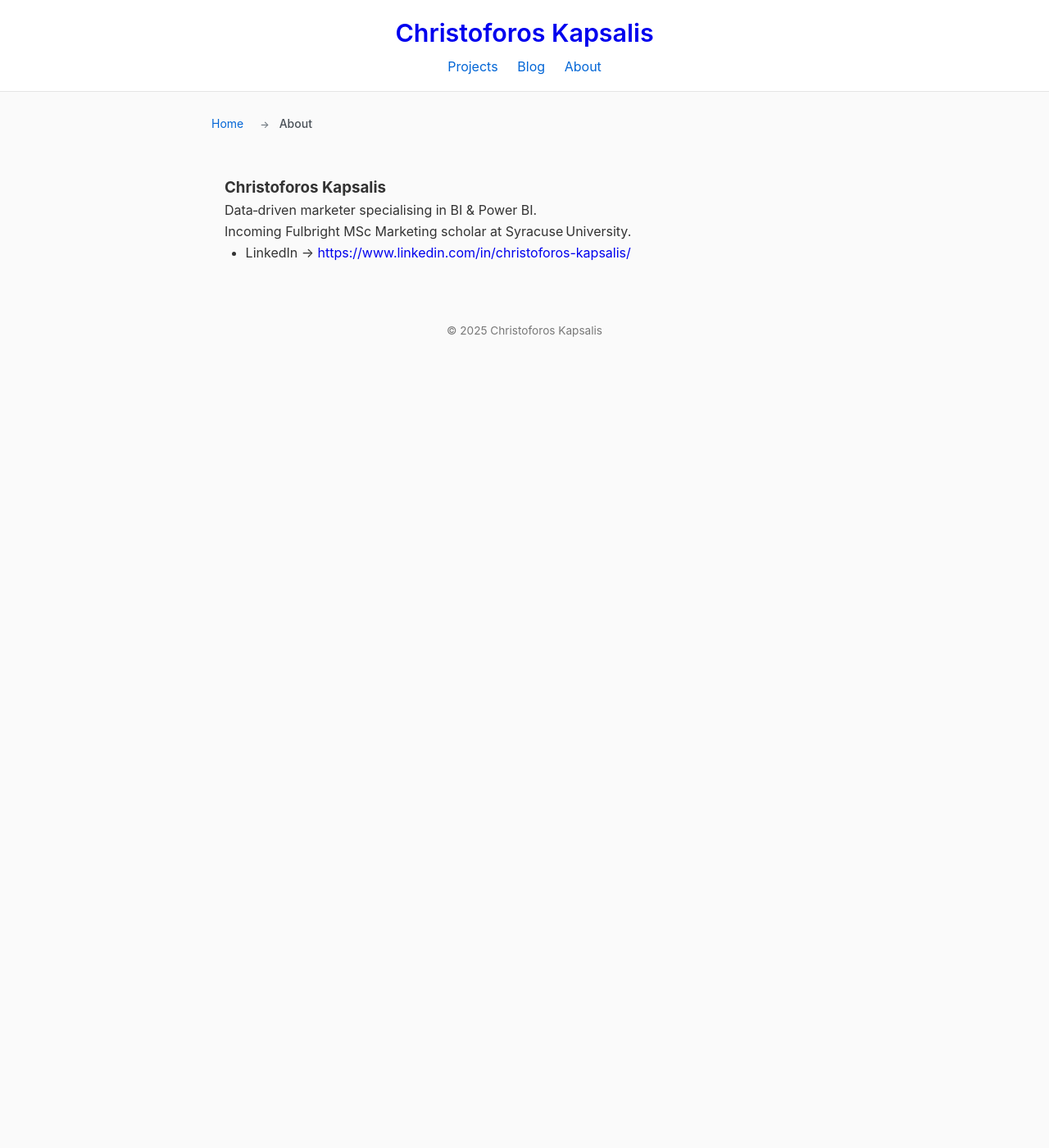
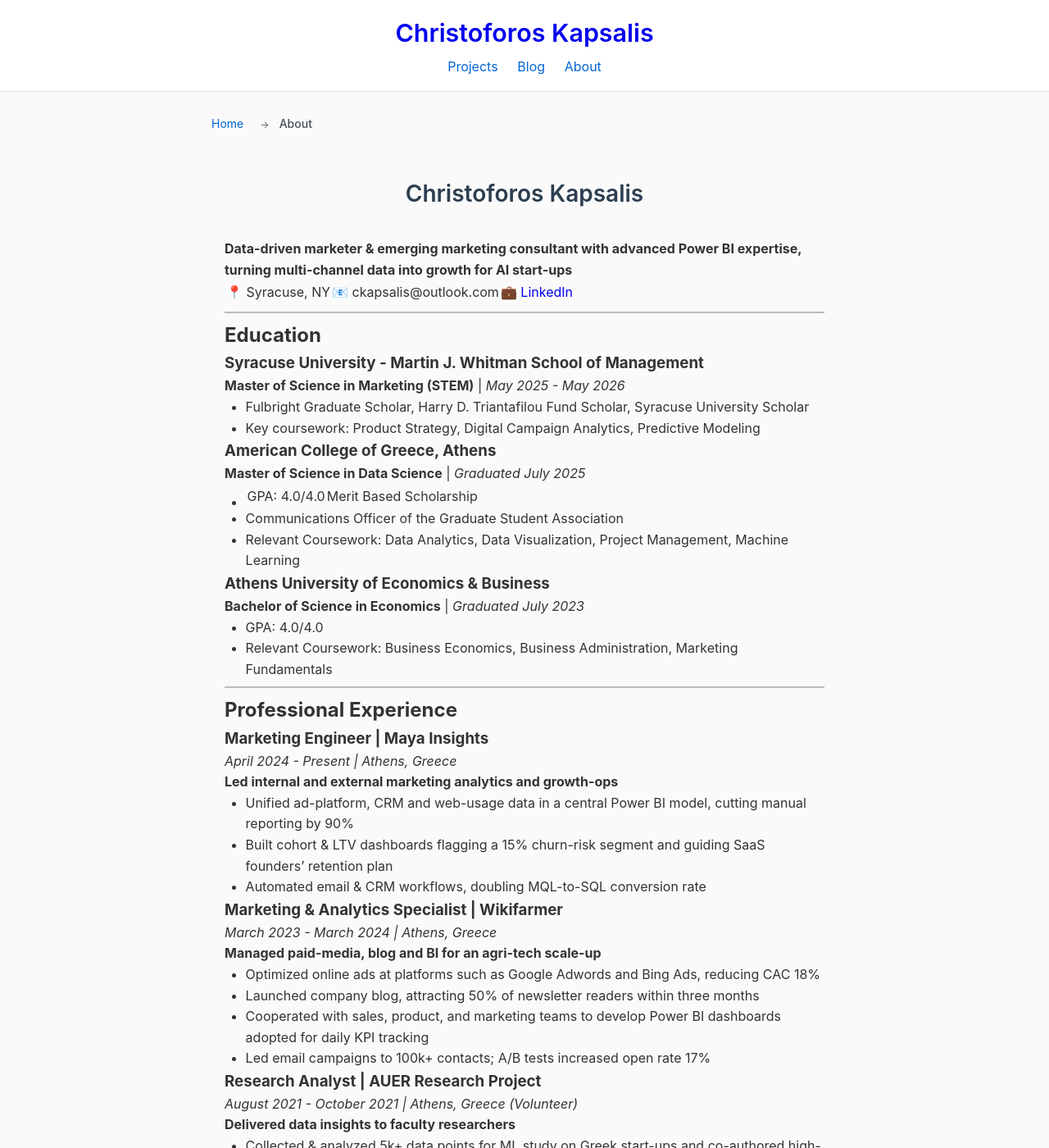
Before and after one commit to C-Kapsalis/portfolio-website, a Jekyll site: the page built from about.md, in a window 1280 px wide and 1400 px high. Shown: the whole window at 82% size. Built offline with Jekyll 4.4.1, drawn with Linux system fonts in a browser that asks for light colours; some of the changed text lies outside the part shown.

Commit message:
turned 'about' page into my cv

```diff
--- a/about.md
+++ b/about.md
@@ -5,9 +5,111 @@ description: "Marketing Analytics specialist and Fulbright MSc Marketing candida
 permalink: /about/
 ---
 
-### Christoforos Kapsalis
+# Christoforos Kapsalis
 
-Data‑driven marketer specialising in BI & Power BI.
-Incoming Fulbright MSc Marketing scholar at Syracuse University.
+**Data-driven marketer & emerging marketing consultant with advanced Power BI expertise, turning multi-channel data into growth for AI start-ups**
 
-* LinkedIn → <https://www.linkedin.com/in/christoforos-kapsalis/>
+📍 Syracuse, NY | 📧 ckapsalis@outlook.com | 💼 [LinkedIn](https://www.linkedin.com/in/christoforos-kapsalis/)
+
+---
+
+## Education
+
+### Syracuse University - Martin J. Whitman School of Management
+**Master of Science in Marketing (STEM)** | *May 2025 - May 2026*
+- Fulbright Graduate Scholar, Harry D. Triantafilou Fund Scholar, Syracuse University Scholar
+- Key coursework: Product Strategy, Digital Campaign Analytics, Predictive Modeling
+
+### American College of Greece, Athens
+**Master of Science in Data Science** | *Graduated July 2025*
+- GPA: 4.0/4.0 | Merit Based Scholarship
+- Communications Officer of the Graduate Student Association
+- Relevant Coursework: Data Analytics, Data Visualization, Project Management, Machine Learning
+
+### Athens University of Economics & Business
+**Bachelor of Science in Economics** | *Graduated July 2023*
+- GPA: 4.0/4.0
+- Relevant Coursework: Business Economics, Business Administration, Marketing Fundamentals
+
+---
+
+## Professional Experience
+
+### Marketing Engineer | Maya Insights
+*April 2024 - Present | Athens, Greece*
+
+**Led internal and external marketing analytics and growth-ops**
+- Unified ad-platform, CRM and web-usage data in a central Power BI model, cutting manual reporting by 90%
+- Built cohort & LTV dashboards flagging a 15% churn-risk segment and guiding SaaS founders' retention plan
+- Automated email & CRM workflows, doubling MQL-to-SQL conversion rate
+
+### Marketing & Analytics Specialist | Wikifarmer
+*March 2023 - March 2024 | Athens, Greece*
+
+**Managed paid-media, blog and BI for an agri-tech scale-up**
+- Optimized online ads at platforms such as Google Adwords and Bing Ads, reducing CAC 18%
+- Launched company blog, attracting 50% of newsletter readers within three months
+- Cooperated with sales, product, and marketing teams to develop Power BI dashboards adopted for daily KPI tracking
+- Led email campaigns to 100k+ contacts; A/B tests increased open rate 17%
+
+### Research Analyst | AUER Research Project
+*August 2021 - October 2021 | Athens, Greece (Volunteer)*
+
+**Delivered data insights to faculty researchers**
+- Collected & analyzed 5k+ data points for ML study on Greek start-ups and co-authored high-impact presentations
+
+---
+
+## Technical Skills
+
+- **Analytics & BI**: Power BI (advanced DAX), Google Analytics, BigQuery
+- **Programming**: Python, R, SQL
+- **Marketing Tools**: HubSpot, Google Ads, Bing Ads
+- **Data Science**: Machine Learning, Statistical Analysis, Data Visualization
+
+---
+
+## Certifications & Courses
+
+- **In Progress**: HubSpot Marketing Automation, Microsoft Power BI Data Analyst, GA4
+- **Introduction to Communication Science** - University of Amsterdam
+- **Understanding Decision-Driven Analytics** - MIT Sloan Management Review
+- **Data Analyst with R Track** - DataCamp
+
+---
+
+## Languages & Achievements
+
+- **Languages**: Greek (native), English (IELTS 8.5)
+- **Honors**: Economia Student Contest Best Group Essay Award
+- **Scholarships**: Fulbright, Harry D. Triantafilou Fund, Syracuse University Scholar, Merit-Based (ACG)
+
+---
+
+## Key Projects & Business Applications
+
+My academic and professional portfolio demonstrates practical experience in **data-driven business strategy** and **AI implementation** - critical capabilities for marketing analytics roles and tech startup environments.
+
+### Featured Projects:
+
+**Data Science & Analytics Foundation:**
+- **[ITC6001 – Big Data Analysis]({{ site.baseurl }}/projects/itc6001)**: User behavior modeling and customer segmentation strategies
+- **[ITC6002 – Forecasting & Analytics]({{ site.baseurl }}/projects/itc6002)**: Market forecasting and crisis response modeling
+
+**Business Intelligence & Visualization:**
+- **[ITC6004 – Data Visualization]({{ site.baseurl }}/projects/itc6004)**: Power BI semantic modeling for investor presentations and performance monitoring
+
+**AI & Machine Learning:**
+- **[ITC6103 – Applied Machine Learning]({{ site.baseurl }}/projects/itc6103)**: Practical ML implementation for business problem-solving
+- **[ITC6008 – Web Mining]({{ site.baseurl }}/projects/itc6008)**: Competitive intelligence and market research automation
+
+**Project Management & Strategy:**
+- **[ITC6045 – Data Science Project Management]({{ site.baseurl }}/projects/itc6045)**: Systematic approaches to technical initiative execution
+
+These projects collectively demonstrate the **analytical rigor**, **technical implementation skills**, and **business acumen** essential for driving growth in data-driven organizations.
+
+---
+
+## Contact
+
+I'm always interested in discussing marketing analytics, data science, and growth opportunities. Feel free to connect with me on [LinkedIn](https://www.linkedin.com/in/christoforos-kapsalis/) or explore my [project portfolio]({{ '/' | relative_url }}).
```
Also changed, not shown: 1 other file.
